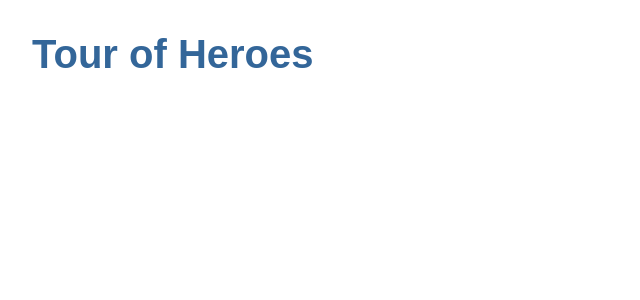
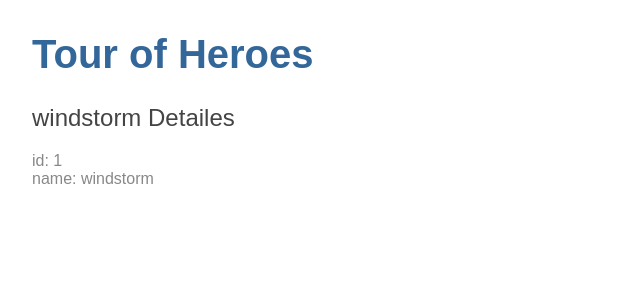
Before and after one commit to RavivGuy/TourOfHeroes, an Angular app in the folder angular-tour-of-heroes/: page / in a window 1280 px wide. Shown: the top 300 px of the page, without its empty margins (0-640 px from the left). Built offline with nearby package versions, Linux system fonts and the light colour scheme.

Commit message:
The Hero Editor

```diff
--- /dev/null
+++ b/angular-tour-of-heroes/src/app/Hero.ts
@@ -0,0 +1,4 @@
+export class Hero {
+    id: number;
+    name: string;
+}
--- a/angular-tour-of-heroes/src/app/app.component.html
+++ b/angular-tour-of-heroes/src/app/app.component.html
@@ -1 +1,2 @@
 <h1> {{title}}</h1>
+<app-heroes></app-heroes>
--- a/angular-tour-of-heroes/src/app/app.module.ts
+++ b/angular-tour-of-heroes/src/app/app.module.ts
@@ -2,10 +2,12 @@
 import { NgModule } from '@angular/core';
 
 import { AppComponent } from './app.component';
+import { HeroesComponent } from './heroes/heroes.component';
 
 @NgModule({
   declarations: [
-    AppComponent
+    AppComponent,
+    HeroesComponent
   ],
   imports: [
     BrowserModule
--- /dev/null
+++ b/angular-tour-of-heroes/src/app/heroes/heroes.component.html
@@ -0,0 +1,3 @@
+<h2>{{hero.name}} Detailes</h2>
+<div><span>id: </span>{{hero.id}}</div>
+<div><span>name: </span>{{hero.name}}</div>
--- /dev/null
+++ b/angular-tour-of-heroes/src/app/heroes/heroes.component.ts
@@ -0,0 +1,21 @@
+import { Component, OnInit } from '@angular/core';
+import {Hero} from '../Hero';
+
+@Component({
+  selector: 'app-heroes',
+  templateUrl: './heroes.component.html',
+  styleUrls: ['./heroes.component.css']
+})
+export class HeroesComponent implements OnInit {
+
+  hero: Hero = {
+    id: 1,
+    name: 'windstorm'
+  };
+
+  constructor() { }
+
+  ngOnInit() {
+  }
+
+}
```
Also changed, not shown: angular-tour-of-heroes/src/app/heroes/heroes.component.css (added), 1 other file (tests, documents, lock files or other folders).
